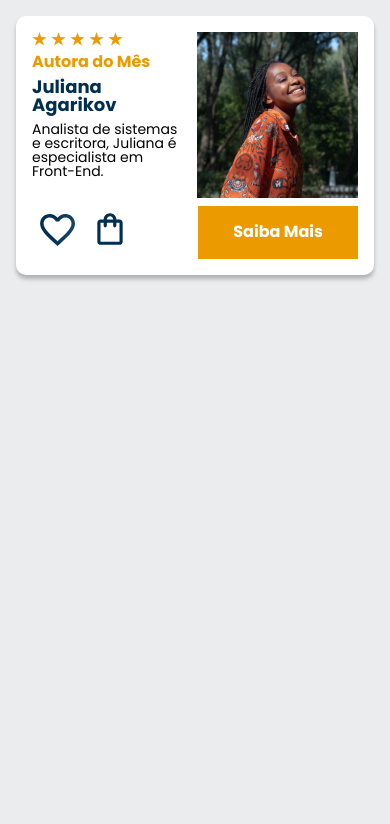
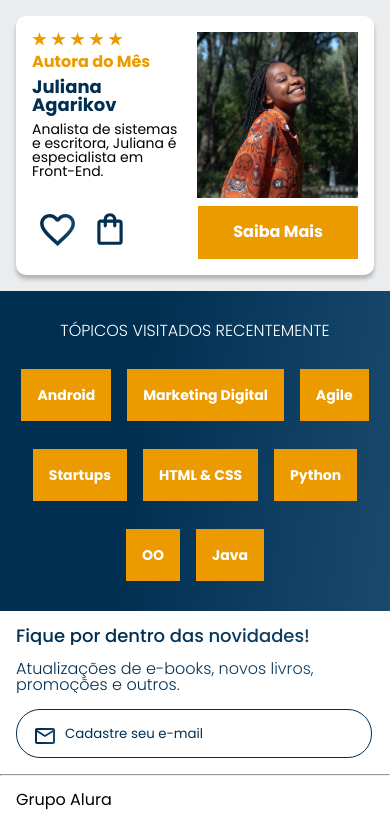
Before and after one commit to guilhermegoulart/alurabooks, a plain HTML site: page index.html in a window 390 px wide. Shown: the part 1083-1907 px from the top of the page. Before the commit the page ends 1374 px from the top, so only its background shows below. Drawn offline with nearby package versions, Linux system fonts and the light colour scheme.

Commit message:
fim do projeto mobile, card final e footer

```diff
--- a/index.html
+++ b/index.html
@@ -15,7 +15,8 @@
 </head>
 
 <body>
-    <header class="cabecalho">
+    <header>
+        <section class="cabecalho">
             <div class="container">
                 <input type="checkbox" id="menu" class="container__botao">
                 <label for="menu">
@@ -52,14 +53,17 @@
                     <img src="./assets/Usuário.svg" alt="Meu perfil" class="container__img">
                 </a>
             </div>
-    </header>
+        </section>
 
         <section class="banner">
             <h2 class="banner__titulo">Já sabe por onde começar?</h2>
             <p class="banner__texto">Encontre em nossa estante o que precisa para seu desenvolvimento!</p>
             <input type="search" class="banner__pesquisa" placeholder="Qual será sua próxima leitura?">
         </section>
+    </header>
 
+
+    <main>
         <section class="carrossel">
             <h2 class="carrossel__titulo">Últimos lançamentos</h2>
 
@@ -103,7 +107,8 @@
                 <div class="card__botoes">
                     <ul class="botoes">
                         <li class="botoes__items"><img src="./assets/Favoritos.svg" alt="favoritar livro"></li>
-                    <li class="botoes__items"><img src="./assets/Compras.svg" alt="adicionar ao carrinho de compras">
+                        <li class="botoes__items"><img src="./assets/Compras.svg"
+                                alt="adicionar ao carrinho de compras">
                         </li>
                     </ul>
                     <a href="#" class="botoes__ancora">Saiba mais</a>
@@ -156,7 +161,8 @@
                 <div class="card__botoes">
                     <ul class="botoes">
                         <li class="botoes__items"><img src="./assets/Favoritos.svg" alt="favoritar"></li>
-                    <li class="botoes__items"><img src="./assets/Compras.svg" alt="adicionar ao carrinho de compras">
+                        <li class="botoes__items"><img src="./assets/Compras.svg"
+                                alt="adicionar ao carrinho de compras">
                         </li>
                     </ul>
                     <a href="#" class="botoes__ancora">Saiba Mais</a>
@@ -164,6 +170,49 @@
             </div>
         </section>
 
+        <section class="topicos">
+            <h2 class="topicos__titulo">TÓPICOS VISITADOS RECENTEMENTE</h2>
+            <ul class="topicos__lista">
+                <li class="topicos__item">
+                    <a href="#" class="topicos__link">Android</a>
+                </li>
+                <li class="topicos__item">
+                    <a href="#" class="topicos__link">Marketing Digital</a>
+                </li>
+                <li class="topicos__item">
+                    <a href="#" class="topicos__link">Agile</a>
+                </li>
+                <li class="topicos__item">
+                    <a href="#" class="topicos__link">Startups</a>
+                </li>
+                <li class="topicos__item">
+                    <a href="#" class="topicos__link">HTML & CSS</a>
+                </li>
+                <li class="topicos__item">
+                    <a href="#" class="topicos__link">Python</a>
+                </li>
+                <li class="topicos__item">
+                    <a href="#" class="topicos__link">OO</a>
+                </li>
+                <li class="topicos__item">
+                    <a href="#" class="topicos__link">Java</a>
+                </li>
+            </ul>
+        </section>
+
+        <section class="contato">
+            <h2 class="contato__titulo">Fique por dentro das novidades!</h2>
+            <p class="contato__texto">Atualizações de e-books, novos livros, promoções e outros.</p>
+            <input type="email" placeholder="Cadastre seu e-mail" class="contato__email">
+        </section>
+    </main>
+
+    <hr />
+
+    <footer class="rodape">
+        <h2 class="rodape__titulo">Grupo Alura</h2>
+    </footer>
+
     <script src="https://cdn.jsdelivr.net/npm/swiper@8/swiper-bundle.min.js"></script>
     <script src="swiper.js"></script>
 </body>
--- a/styles/carrossel.css
+++ b/styles/carrossel.css
@@ -58,7 +58,7 @@
 .descricao__titulo-livro {
   font-size: 1.8rem;
   font-weight: 700;
-  color: var(--azul-titulo);
+  color: var(--azul);
   margin: 0.8rem 0;
 }
 
--- /dev/null
+++ b/styles/contatos.css
@@ -0,0 +1,37 @@
+.contato {
+  background-color: var(--branco);
+  padding: 1.6rem;
+}
+
+.contato__titulo,
+.contato__texto {
+  background: var(--azul-degrade);
+  -webkit-background-clip: text;
+  -webkit-text-fill-color: transparent;
+  background-clip: text;
+}
+
+.contato__titulo {
+  font-size: 1.8rem;
+  font-weight: 500;
+}
+
+.contato__texto {
+  font-weight: 300;
+  margin: 1.6rem 0;
+}
+
+.contato__email {
+  padding: 1.6rem;
+  border: 1px solid var(--azul);
+  border-radius: 2.4rem;
+  width: 90%;
+  color: var(--azul);
+}
+
+.contato__email::placeholder {
+  color: var(--azul);
+  padding-left: 3.2rem;
+  font-family: var(--fonte-principal);
+  background: url("../assets/Email.svg") no-repeat;
+}
--- /dev/null
+++ b/styles/rodape.css
@@ -0,0 +1,8 @@
+hr {
+  margin: 0;
+}
+
+.rodape {
+  padding: 1.6rem;
+  background-color: var(--branco);
+}
--- a/styles/style.css
+++ b/styles/style.css
@@ -1,12 +1,15 @@
 @import url("./header.css");
 @import url("./banner.css");
 @import url("./carrossel.css");
+@import url("./topicos.css");
+@import url("./contatos.css");
+@import url("./rodape.css");
 
 :root {
   font-size: 62.5%;
   --branco: #ffffff;
   --laranja: #eb9b00;
-  --azul-titulo: #002f52;
+  --azul: #002f52;
   --cor-de-fundo: #ebecee;
   --azul-degrade: linear-gradient(97.54deg, #002f52 35.49%, #326589 165.37%);
   --fonte-principal: "Poppins", sans-serif;
--- /dev/null
+++ b/styles/topicos.css
@@ -0,0 +1,30 @@
+.topicos {
+  background: var(--azul-degrade);
+  text-align: center;
+  padding: 1.6rem 0;
+}
+
+.topicos__titulo {
+  color: var(--branco);
+  font-weight: 300;
+  padding: 1.6rem;
+}
+
+.topicos__lista {
+  display: flex;
+  flex-wrap: wrap;
+  justify-content: center;
+}
+
+.topicos__item {
+  margin: 3.2rem 0.8rem;
+}
+
+.topicos__link {
+  color: var(--branco);
+  padding: 1.6rem;
+  background-color: var(--laranja);
+  text-decoration: none;
+  font-size: 1.4rem;
+  font-weight: 700;
+}
```
Lines whose indentation alone changed are shown as unchanged.
